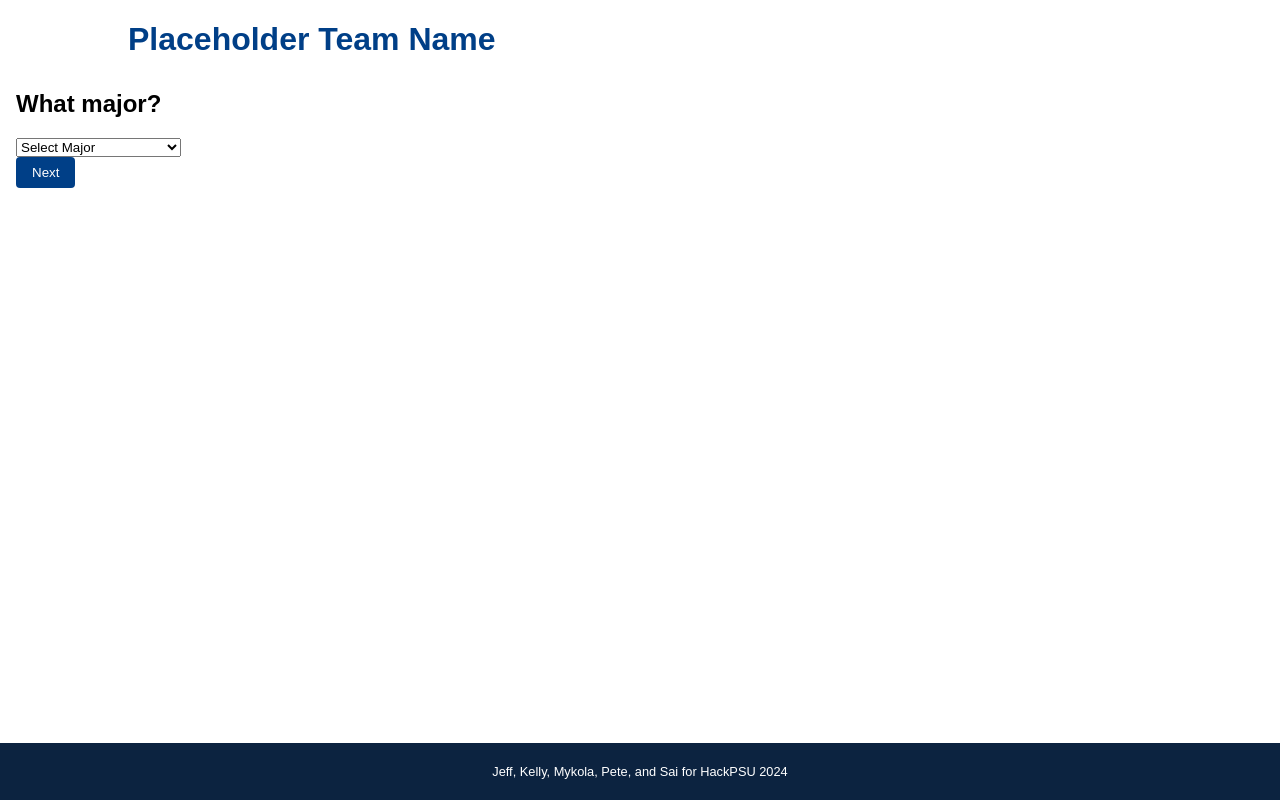
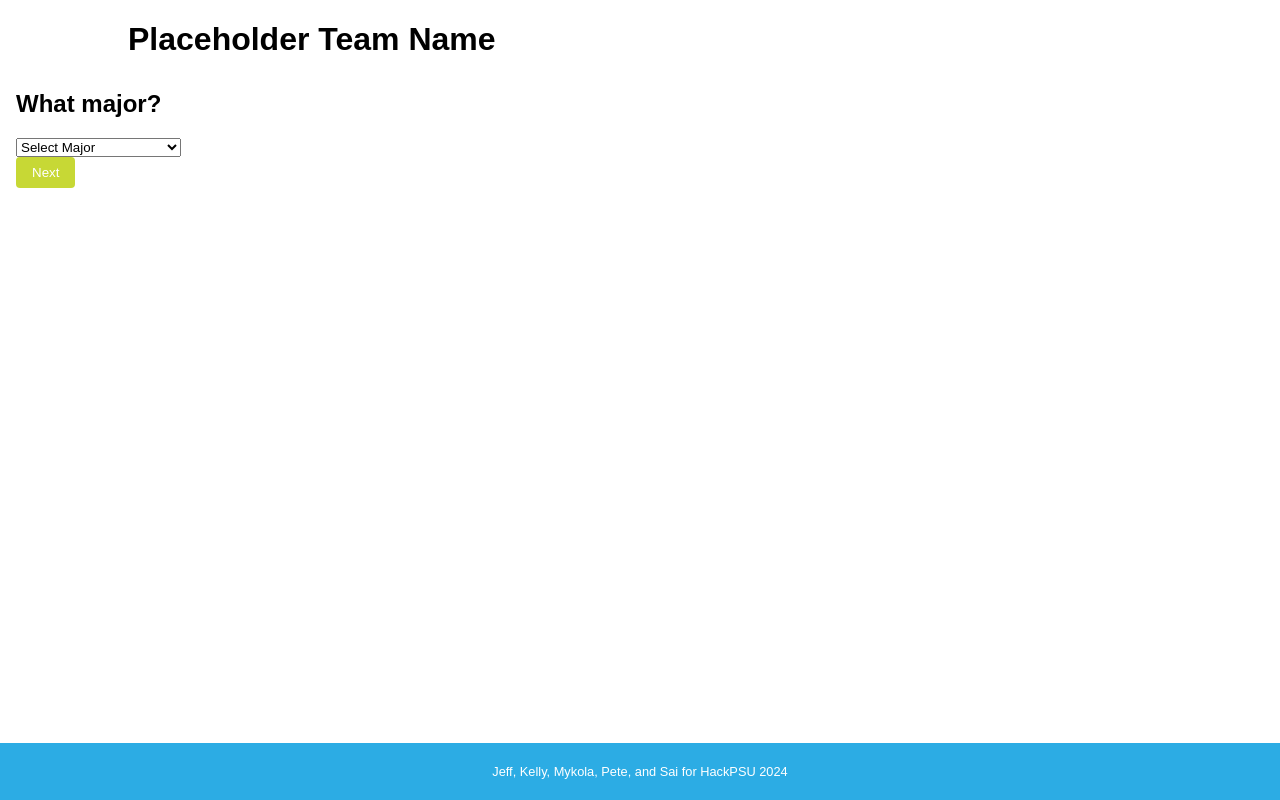
Before and after one commit to petetheprogrammer/HackPSUSpring2024, a React (Create React App) app in the folder front-end/: page / in a window 1280 px wide. Built offline with nearby package versions, Linux system fonts and the light colour scheme; the HTML template or start-up script is replaced by a standard one.

Commit message:
improve semantic html, minor styling changes

```diff
--- a/front-end/src/App.css
+++ b/front-end/src/App.css
@@ -1,3 +1,7 @@
+*{
+  box-sizing: border-box;
+}
+
 li {
   list-style-type: none;
 }
@@ -8,20 +12,16 @@ body {
   font-family: Arial, sans-serif;
   background-color: #ffffff; /* Background color */
   display: flex;
-  /* flex-direction: column; */
-  /* justify-content: center; */
-  /* align-items: center; */
   min-height: 100vh; /* Ensure full viewport height */
 }
 
 .header {
   margin-left: 10vw; /* Left-aligned with 10% vw margin */
-  color: #003f87; /* Primary color from logo */
 }
 
 .footer {
   width: 100%;
-  background-color: #0c2340; /* Secondary color from logo */
+  background-color: #2cace4; /* Secondary color from logo */
   color: #ffffff; /* Footer text color */
   text-align: center;
   font-size: 0.8rem; /* Small text size */
@@ -52,7 +52,7 @@ body {
 }
 
 button {
-  background-color: #003f87; /* Green color from logo */
+  background-color: #c7d835; /* Green color from logo */
   color: #ffffff; /* Text color for buttons */
   padding: 0.5rem 1rem;
   border: none;
@@ -61,7 +61,7 @@ button {
 }
 
 button:hover {
-  background-color: #002b5a; /* Darker shade of green on hover */
+  background-color: #9ccc63; /* Darker shade of green on hover */
 }
 
 /* Add more specific styling as needed */
--- a/front-end/src/App.js
+++ b/front-end/src/App.js
@@ -71,7 +71,7 @@ function App() {
         {!submitted ? (
         <form onSubmit={handleSubmit}>
         {step === 1 && (
-          <div>
+          <article>
             <h2>What major?</h2>
             <select name="major" value={formData.major} onChange={handleChange}>
               <option value="">Select Major</option>
@@ -79,23 +79,23 @@ function App() {
                 <option key={index} value={major}>{major}</option>
               ))}
             </select>
-          </div>
+          </article>
         )}
         {step === 2 && (
-          <div>
+          <article>
             <h2>What is the highest GPA you can expect?</h2>
             <p>Convert your local grade to GPA using this website</p>
             <input type="number" name="gpa" value={formData.gpa} onChange={handleChange} />
-          </div>
+          </article>
         )}
         {step === 3 && (
-          <div>
+          <article>
             <h2>Tuition budget</h2>
             <input type="text" name="tuition" value={formData.tuition} onChange={handleChange} placeholder="USD $" />
-          </div>
+          </article>
         )}
         {step === 4 && (
-          <div>
+          <article>
             <h2>Desired state?</h2>
             <select name="state" value={formData.state} onChange={handleChange}>
               <option value="">Select State</option>
@@ -103,16 +103,16 @@ function App() {
                 <option key={index} value={state}>{state}</option>
               ))}
             </select>
-          </div>
+          </article>
         )}
-        <div className="buttons">
+        <article className="buttons">
           {step > 1 && <button type="button" onClick={handlePrevious}>Previous</button>}
           {step < 4 && <button type="button" onClick={handleNext}>Next</button>}
           {step === 4 && <button type='submit' onClick={handleSubmit}>Submit</button>}
-        </div>
+        </article>
       </form>
         ) : (
-          <div className="results">
+          <section className="results">
             <h1>Your Results</h1>
             <h2>Major: {results.major}</h2>
             {results.results.map((result, index) => (
@@ -129,7 +129,7 @@ function App() {
                 </ul>
               </div>
             ))}
-          </div>
+          </section>
         )}
       </div>
       <footer className='footer'>
```
